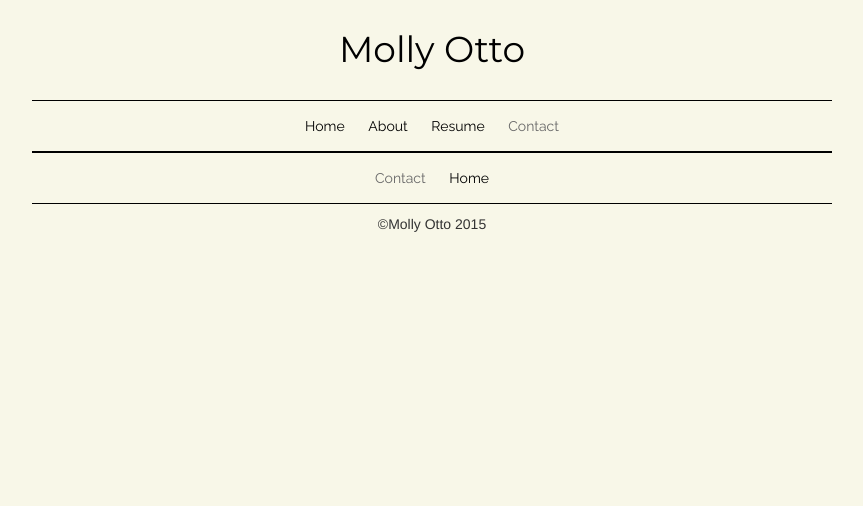
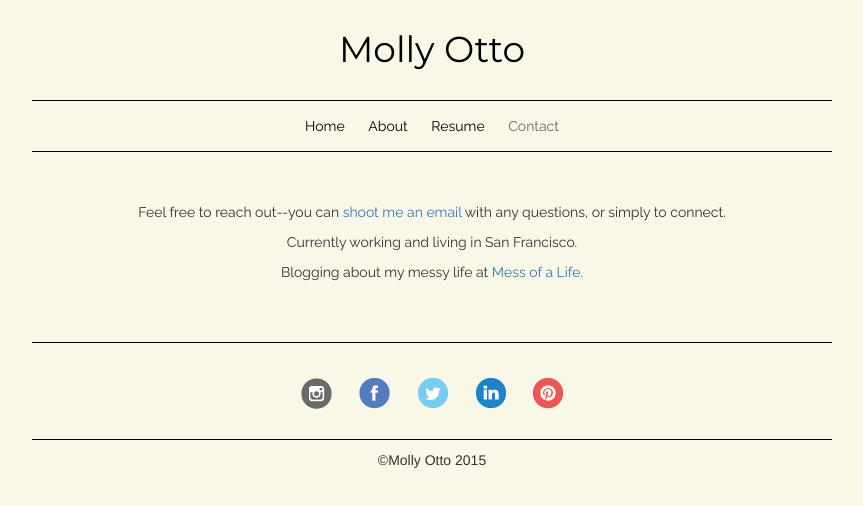
Before and after one commit to mollyotto/motto, a plain HTML site: page pages/contact.html in a window 1280 px wide. Shown: the whole page, without its empty margins (208-1071 px from the left). Drawn offline with nearby package versions, Linux system fonts and the light colour scheme.

Commit message:
adds social icons and links

```diff
--- a/pages/contact.html
+++ b/pages/contact.html
@@ -20,10 +20,20 @@
 			<a href="#" class="active-link">Contact</a>
 		</nav> <!--closing main nav-->
 	</header>
+	<div class="main" class="container">
+		<p>Feel free to reach out--you can <a href="mailto:molly.otto@gmail.com">shoot me an email</a> with any questions, or simply to connect.</p>
+		<p>Currently working and living in San Francisco.</p>
+		<p>Blogging about my messy life at <a href="http://messofalife.com" target="_blank">Mess of a Life</a>.</p>
+	</div>
 	<footer>
 		<nav>
-			<a href="index.html" class="active-link">Contact</a>
-			<a href="#">Home</a>
+			<ul>
+				<li class="social"><a href="https://instagram.com/mottomatic/" target="_blank"><img src="../images/icons/instagram.png"></a></li>
+				<li class="social"><a href="https://www.facebook.com/mollygotto" target="_blank"><img src="../images/icons/facebook.png"></a></li>
+				<li class="social"><a href="https://twitter.com/MollyOtto" target="_blank"><img src="../images/icons/twitter.png"></a></li>
+				<li class="social"><a href="https://www.linkedin.com/pub/molly-otto/2b/13/b78/" target="_blank"><img src="../images/icons/linkedin.png"></a></li>
+				<li class="social"><a href="https://www.pinterest.com/mgotto/" target="_blank"><img src="../images/icons/pinterest.png"></a></li>
+			</ul>
 		</nav>
 		<p>©Molly Otto 2015</p>
 	</footer>
--- a/stylesheets/style.css
+++ b/stylesheets/style.css
@@ -57,3 +57,13 @@ a:hover{
 footer p{
 	padding:10px;
 }
+
+.social{
+	list-style: none;
+	display: inline-block;
+	padding: 20px 2px 5px 2px;
+}
+
+ul{
+	padding-left: 0px;
+}
```
Also changed, not shown: index.html (+7 -2 lines), pages/about.html (+7 -2 lines), pages/resume.html (+7 -2 lines), images/Icons/Untitled-1-05.png (added), images/Icons/facebook.png (added), images/Icons/instagram.png (added), images/Icons/linkedin.png (added), images/Icons/pinterest.png (added), images/Icons/twitter.png (added).
